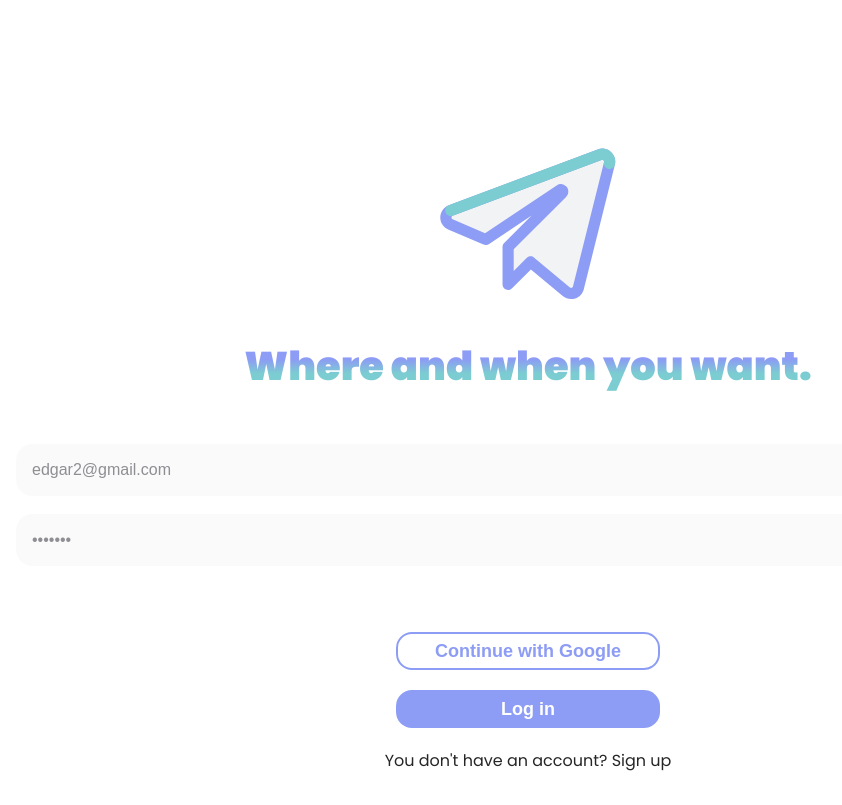
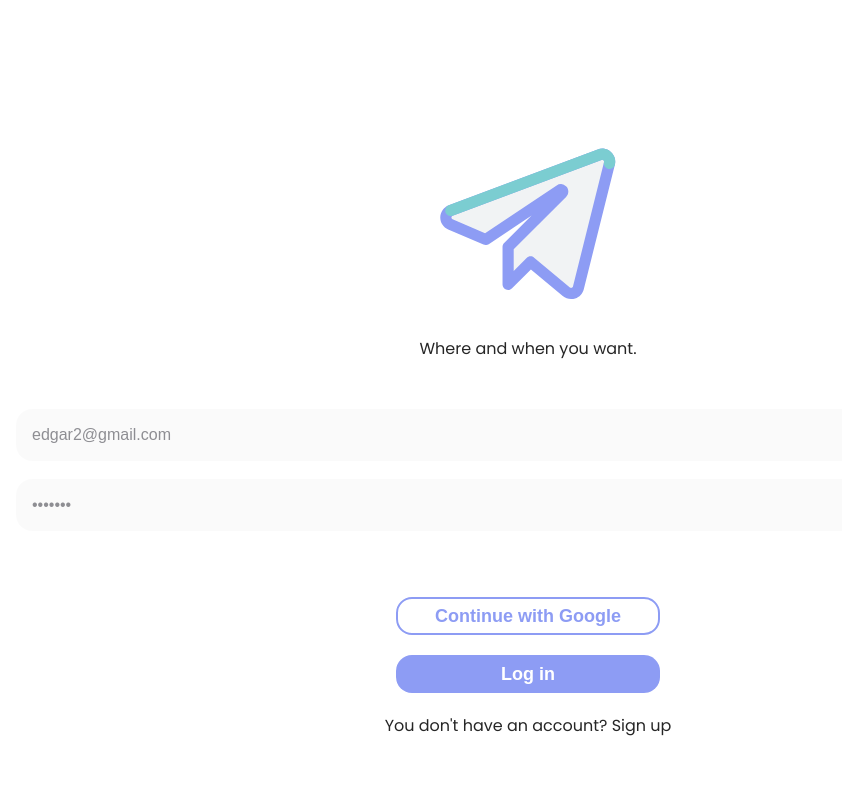
Before and after one commit to aEdgar22/scriv, a React (Create React App) app: page /auth/login in a window 1280 px wide. Shown: the whole page, without its empty margins (112-954 px from the left). Built offline with nearby package versions, Linux system fonts and the light colour scheme.

Commit message:
refactot/CONTAINER

```diff
--- a/src/common/container/container.js
+++ b/src/common/container/container.js
@@ -5,23 +5,6 @@ export const Container = styled.div`
   flex-direction: column;
   align-items: center;
   width: fit-content;
-
-    p{
-        display: none;
-
-    }
-
-    @media (min-width: 768px) {
-        p{
-            display: block;
-            font-weight: ${({theme}) => theme.fontWeight.weightBlack};
-            font-size: 40px;
-            background: linear-gradient(180deg, #8D9CF4 38.89%, #7BCDD1 62.78%);
-            -webkit-background-clip: text;
-            -webkit-text-fill-color: transparent;
-            background-clip: text;
-        }
-}
 `
 
 export const ContainerInput = styled(Container)`
```
